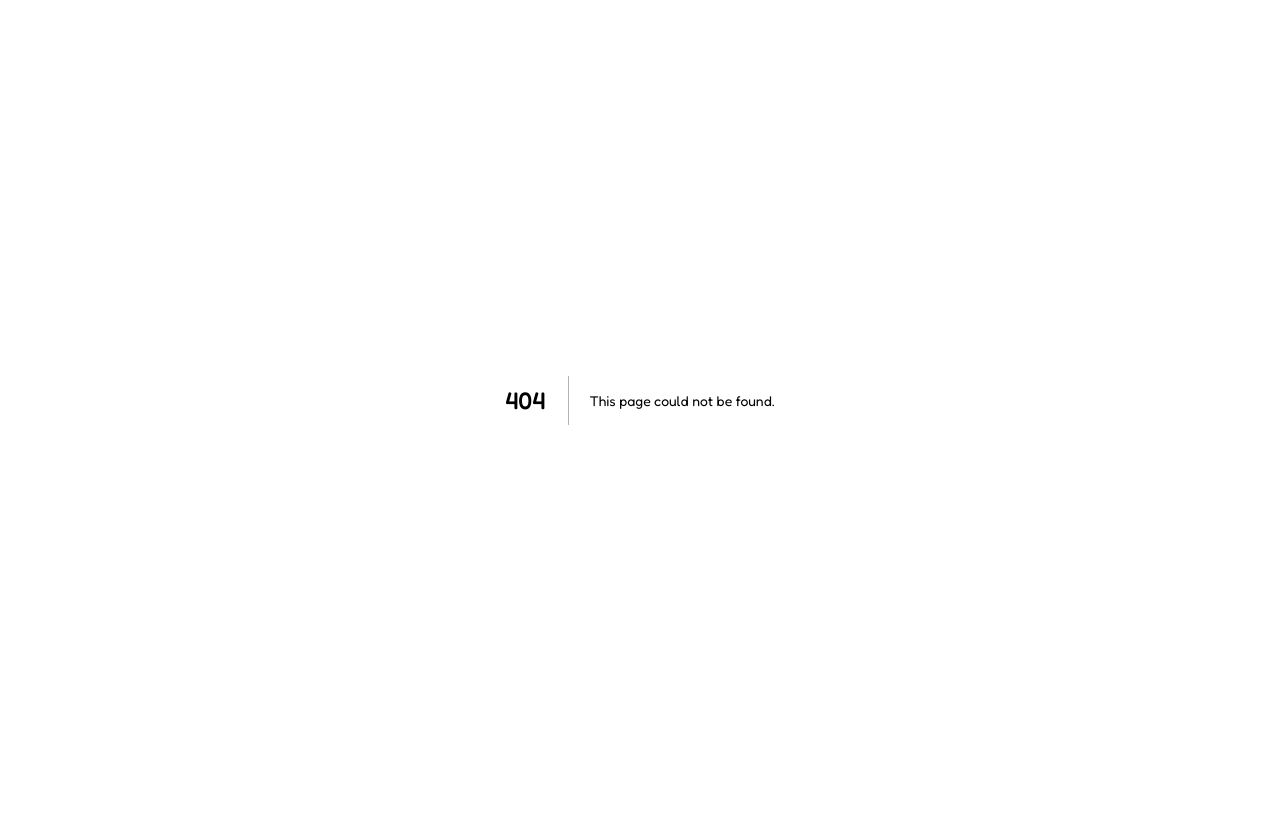
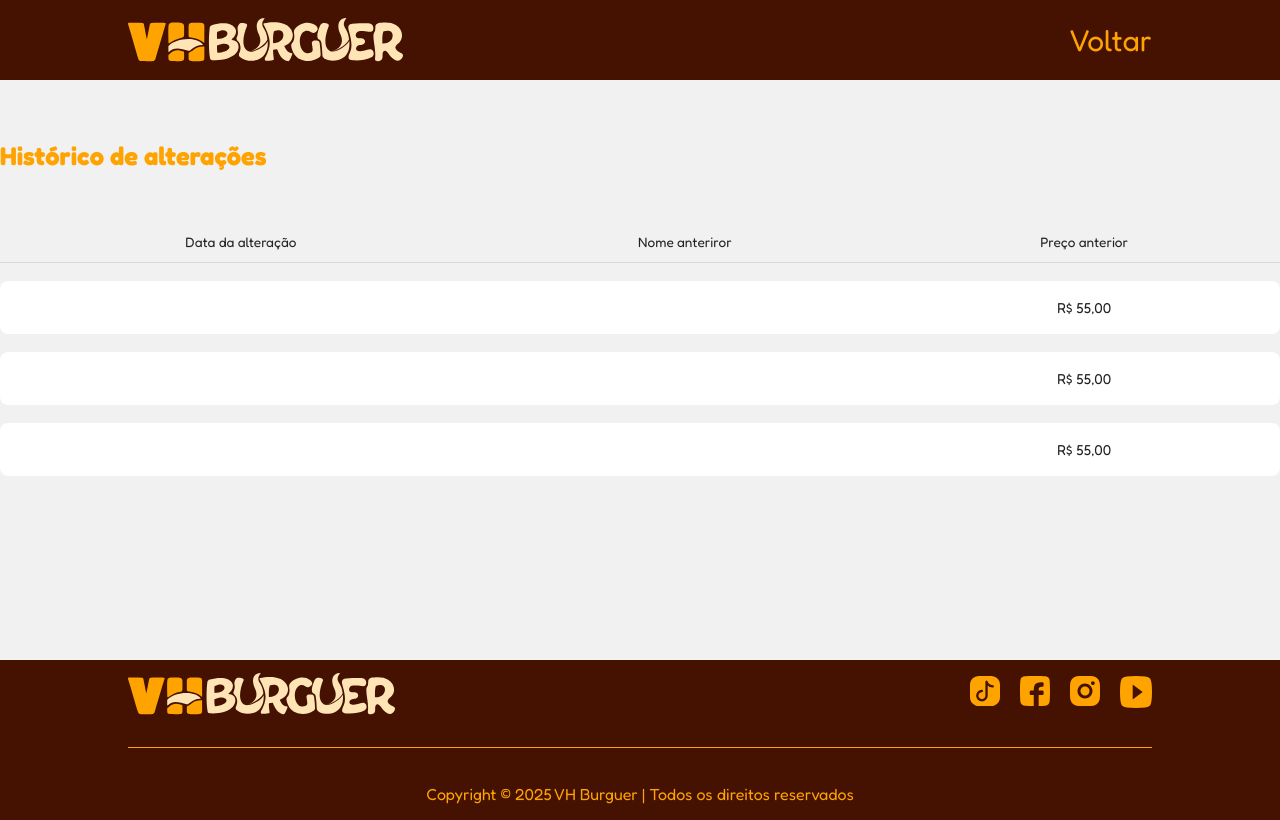
Before and after one commit to nicollasOR/react-nextjs-study, a Next.js app in the folder nextjs/vh-burguer/: page /historico/1 in a window 1280 px wide. Before the commit this address had no page. Built offline with nearby package versions, Linux system fonts and the light colour scheme.

Commit message:
✔️  feat: added historico ✔️

```diff
--- /dev/null
+++ b/nextjs/vh-burguer/src/pages/historico/[id]/historico.module.css
@@ -0,0 +1,61 @@
+.main_historico {
+    min-height: calc(100vh - 220px);
+    background-color: #f1f1f1;
+    padding: 60px 0;
+}
+
+.container_historico {
+    width: 90%;
+    max-width: 1100px;
+    margin: 0 auto;
+}
+
+.titulo_historico {
+    color: #ffa300;
+    font-size: 1.6rem;
+    font-weight: 700;
+    margin-bottom: 45px;
+}
+
+.tabela_historico {
+    width: 100%;
+    border-collapse: separate;
+    border-spacing: 0 18px;
+}
+
+.tabela_historico thead th {
+    font-size: 0.85rem;
+    font-weight: 400;
+    color: #232122;
+    text-align: center;
+    padding-bottom: 12px;
+    border-bottom: 1px solid #d8d8d8;
+}
+
+.tabela_historico tbody tr {
+    background-color: #ffffff;
+}
+
+.tabela_historico tbody td {
+    padding: 18px;
+    text-align: center;
+    font-size: 0.9rem;
+    color: #232122;
+}
+
+.tabela_historico tbody td:first-child {
+    border-radius: 8px 0 0 8px;
+}
+
+.tabela_historico tbody td:last-child {
+    border-radius: 0 8px 8px 0;
+}
+
+.mensagem {
+    background-color: #ffffff;
+    padding: 20px;
+    border-radius: 8px;
+    color: #232122;
+    text-align: center;
+    font-size: 1rem;
+}
--- /dev/null
+++ b/nextjs/vh-burguer/src/pages/historico/[id]/index.tsx
@@ -0,0 +1,74 @@
+import DataRow from "@/components/data-row/dataRow";
+import Footer from "@/components/footer/footer";
+import Sub_header from "@/components/sub-header/sub_header";
+import styles from './historico.module.css'
+import Toast from "@/components/toast/toast";
+import { useState, useEffect } from "react";
+import { listarLogs } from "@/pages/api/logService";
+import { useParams } from "next/navigation";
+
+type historicoAlteracao = {
+    logId: number,
+    dataAlteracao: string,
+    nomeAnterior: string,
+    precoAnterior: number
+}
+const historico = () => {
+
+    const[historico, setHistorico] = useState<historicoAlteracao[]>([])
+
+    const params = useParams()
+    const id = params?.id;
+
+
+
+    async function listarHistorico()
+    {
+        try
+        {
+            const lista = await listarLogs(Number(id));
+            setHistorico(lista)
+        }
+
+        catch(error : any){
+            error(error.message)
+        }
+    }
+
+    return(
+        <>
+        <Toast/>
+        <Sub_header/>
+        <main className={styles.main_historico}>
+            <h1 className={styles.titulo_historico}>Histórico de alterações</h1>
+            <table className={styles.tabela_historico}>
+            <thead className={styles.tabela_cabeca}>
+            <tr>
+                <th>Data da alteração</th>
+                <th>Nome anteriror</th>
+                <th>Preço anterior</th>
+            </tr>
+            </thead>
+            <tbody>
+                <DataRow
+                dataAlteracao=""
+                nomeAnterior=""
+                precoAnterior={55}></DataRow>
+                <DataRow
+                dataAlteracao=""
+                nomeAnterior=""
+                precoAnterior={55}></DataRow>
+                <DataRow
+                dataAlteracao=""
+                nomeAnterior=""
+                precoAnterior={55}></DataRow>
+            </tbody>
+            </table>
+        </main>
+        <Footer></Footer>
+
+        </>
+    )
+}
+
+export default historico;
```
Also changed, not shown: nextjs/vh-burguer/src/pages/historico/index.tsx (deleted, +0 -26 lines).
